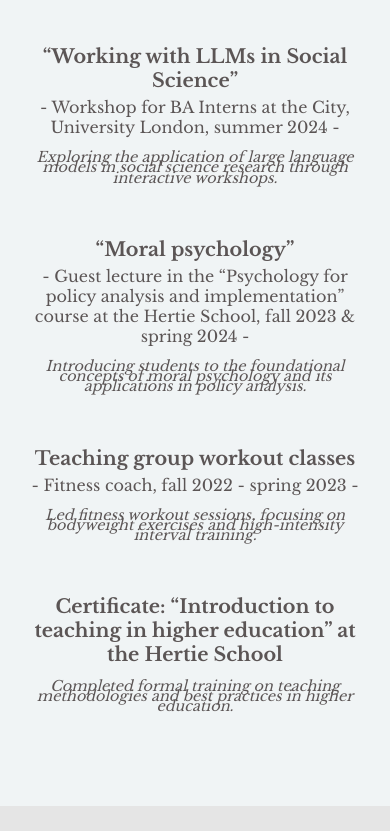
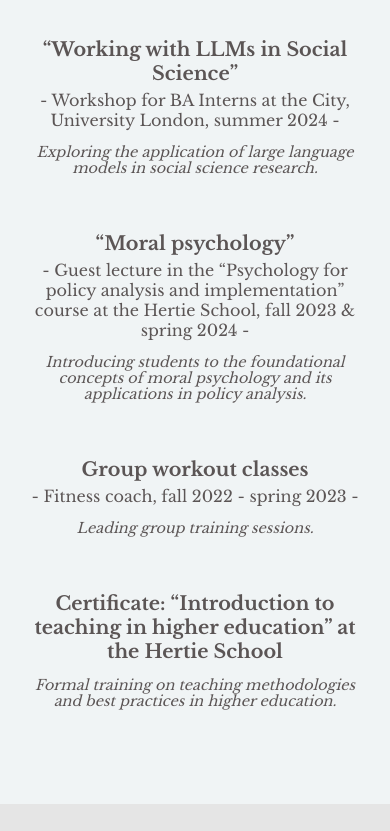
Before and after one commit to gretagross/gretagross.github.io, a plain HTML site: page teaching.html in a window 390 px wide. Shown: the part 335-1166 px from the top of the page. Drawn offline with nearby package versions, Linux system fonts and the light colour scheme.

Commit message:
Updated HTML structure for subpages and styling

```diff
--- a/teaching.html
+++ b/teaching.html
@@ -16,6 +16,7 @@
         color: #5b5555;
         margin: 0;
         padding: 0;
+        font-size: 1rem; /* Ensure text scales properly */
     }
 
         header {
@@ -32,10 +33,6 @@
             font-weight: bold;
         }
 
-        section {
-            padding: 40px 20px;
-        }
-
         h2 {
             font-size: 1.8em;
             font-weight: bold;
@@ -43,14 +40,35 @@
             margin: 40px 0 10px;
         }
 
-        /* Single thinner line below subheadings */
         h2::after {
             content: "";
             display: block;
             width: 50%;
-            height: 0.5px; /* Thinner line */
+            height: 1px;
             background-color: #5b5555;
             margin: 10px auto 0;
+        }
+
+        section {
+            padding: 40px 20px;
+        }
+        /* Responsive Lists */
+        ul {
+            width: 75%;
+            margin: 0 auto;
+            padding: 0;
+        }
+
+        li {
+            margin-bottom: 15px;
+            font-size: 1.2em;
+            font-weight: bold;
+        }
+
+        p {
+            font-size: 1rem; /* Adjusted to ensure readability */
+            line-height: 1.6em;
+            margin-top: 10px;
         }
 
         .teaching-list {
@@ -77,15 +95,48 @@
             font-style: italic;
             margin-top: 15px;
             font-size: 0.9em;
-            line-height: 0.7em;
+            line-height: 1.1em;
         }
-
+        /* Responsive Footer */
         footer {
             text-align: center;
             padding: 20px;
             background-color: #e5e5e5;
             color: #5b5555;
             margin-top: 40px;
+        }
+
+        /* Responsive Adjustments */
+        @media (max-width: 768px) {
+            h2 {
+                font-size: 1.6em; /* Slightly smaller on tablet */
+            }
+
+            ul {
+                width: 90%; /* More space for content on smaller screens */
+            }
+
+            li {
+                font-size: 1.1em; /* Text slightly smaller on mobile */
+            }
+
+            p {
+                font-size: 0.9em; /* Adjusted for mobile readability */
+            }
+        }
+
+        @media (max-width: 480px) {
+            h2 {
+                font-size: 1.4em; /* Further adjust headers for small screens */
+            }
+
+            p {
+                font-size: 0.85em;
+            }
+
+            ul {
+                width: 100%; /* Full-width on mobile */
+            }
         }
     </style>
 </head>
@@ -110,18 +161,18 @@
         <ul class="teaching-list">
             <li>“Working with LLMs in Social Science”</li>
             <li.a>- Workshop for BA Interns at the City, University London, summer 2024 -</li.a>
-            <p>Exploring the application of large language models in social science research through interactive workshops.</p>
+            <p>Exploring the application of large language models in social science research.</p>
             <br><br>
             <li>“Moral psychology”</li>
             <li.a>- Guest lecture in the “Psychology for policy analysis and implementation” course at the Hertie School, fall 2023 & spring 2024 -</li.a>
             <p>Introducing students to the foundational concepts of moral psychology and its applications in policy analysis.</p>
             <br><br>
-            <li>Teaching group workout classes</li>
+            <li>Group workout classes</li>
             <li.a>- Fitness coach, fall 2022 - spring 2023 -</li.a>
-            <p>Led fitness workout sessions, focusing on bodyweight exercises and high-intensity interval training.</p>
+            <p>Leading group training sessions.</p>
             <br><br>
             <li>Certificate: “Introduction to teaching in higher education” at the Hertie School</li>
-            <p>Completed formal training on teaching methodologies and best practices in higher education.</p>
+            <p>Formal training on teaching methodologies and best practices in higher education.</p>
         </ul>
     </section>
 
```
Also changed, not shown: research.html (+61 -9 lines). Lines whose indentation alone changed are shown as unchanged.
